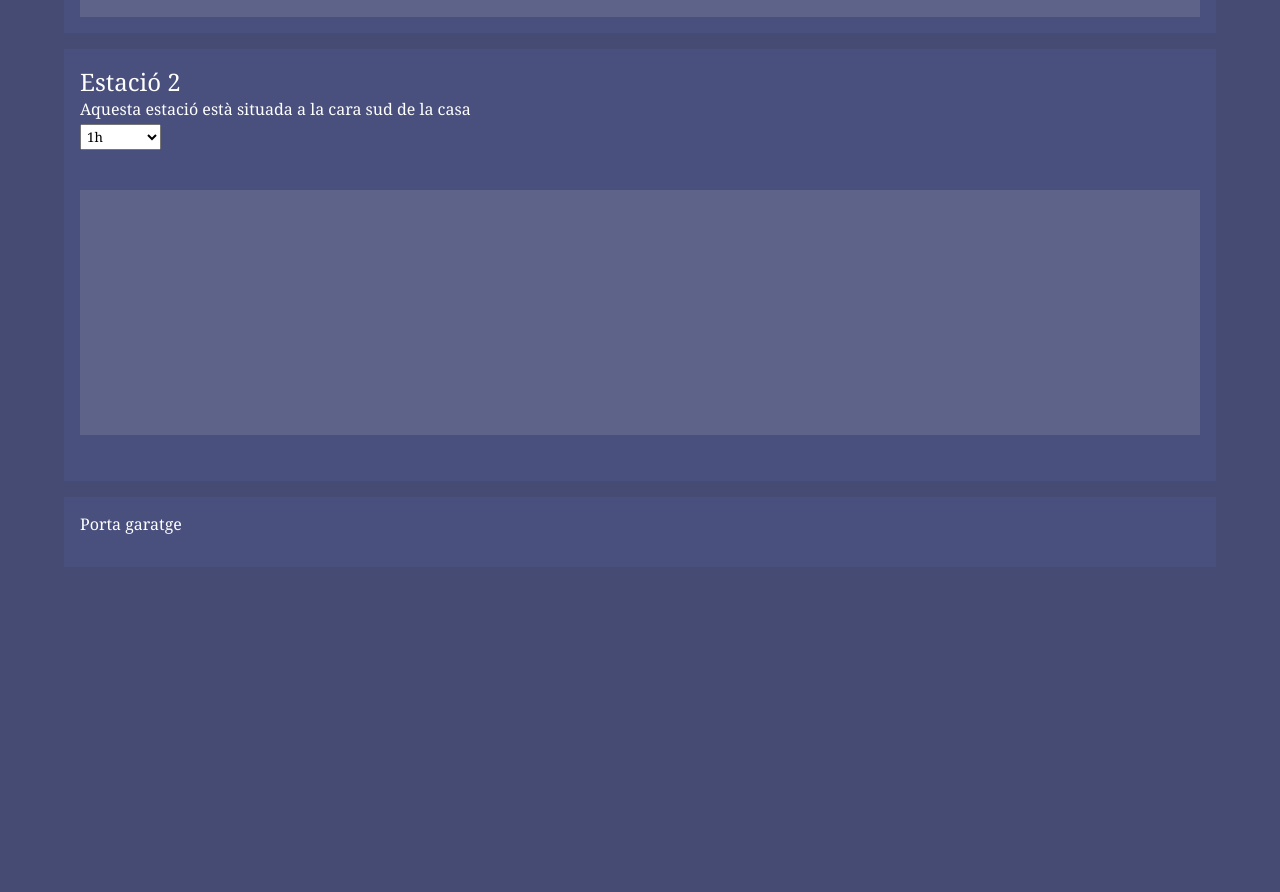
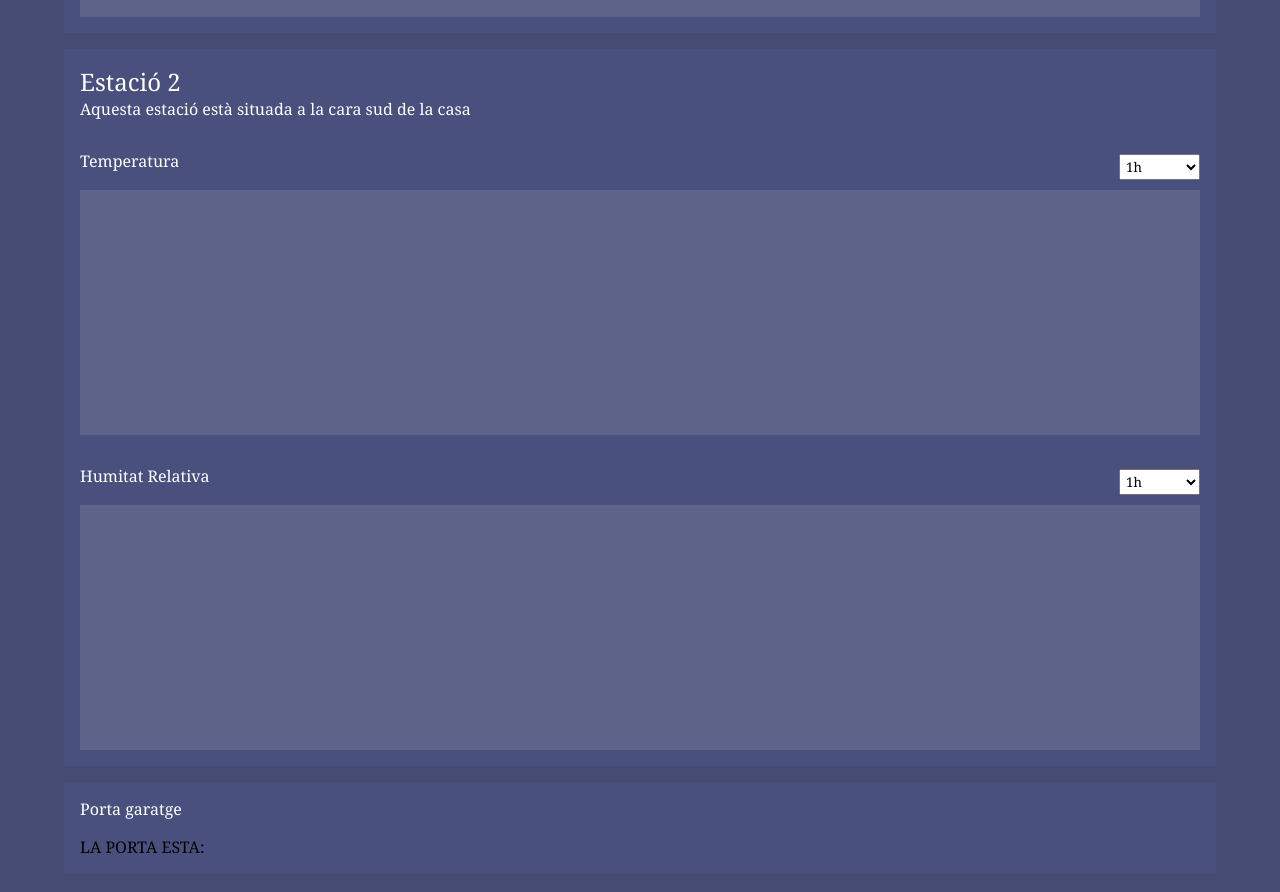
Before and after one commit to gelaaat/Projecte_3, a website: page public/index.html in a window 1280 px wide. Shown: the part 840-1732 px from the top of the page. Before the commit the page ends 1471 px from the top, so only its background shows below. Drawn offline with nearby package versions, Linux system fonts and the light colour scheme; no server answers.

Commit message:
finishing the chart's behaivor

```diff
--- a/public/index.html
+++ b/public/index.html
@@ -19,10 +19,13 @@
                 <h2>Estació 1</h2>
                 <p>Aquesta estació està situada a la cara nord de la casa</p>
             </div>
+
             <article>
                 <div class="temperatura">
+                    <div class="title-chart">
+                        <h4>Temperatura</h4>
                         <label for="temperatura">
-                        <select name="Temperatura" id="temperaturaSelection1" class="temperaturaSelection1">
+                            <select name="temperaturaSelection1" id="temperaturaSelection1" class="temperaturaSelection1">
                                 <option value="5min">5 min</option>
                                 <option value="30min">30 min</option>
                                 <option value="1h" selected="selected">1h</option>
@@ -30,6 +33,7 @@
                                 <option value="mes">Mensual</option>
                             </select>
                         </label>
+                    </div>
 
                     <div class="graficTemepratura">
                         <canvas id="canvasTemp1" width="100%" height="100%"></canvas>
@@ -37,6 +41,8 @@
                 </div>
 
                 <div class="humitat"></div>
+                    <div class="title-chart">
+                        <h4>Humitat Relativa</h4>
                         <label for="humitat">
                             <select name="Humitat" id="humitatSelection1" class="humitatSelection1">
                                 <option value="5min">5 min</option>
@@ -46,6 +52,7 @@
                                 <option value="mes">Mensual</option>
                             </select>
                         </label>
+                    </div>
 
                     <div class="graficHumitat">
                         <canvas id="canvasHum1" width="100%" height="100%"></canvas>
@@ -58,8 +65,13 @@
             <div class="descripcio">
                 <h2>Estació 2</h2>
                 <p>Aquesta estació està situada a la cara sud de la casa</p>
-                <label for="temperatura2">
-                    <select name="Temperatura2" id="temperaturaSelection2" class="temperaturaSelection2">
+            </div>
+            <article>
+                <div class="temperatura">
+                    <div class="title-chart">
+                        <h4>Temperatura</h4>
+                        <label for="temperatura">
+                            <select name="temperaturaSelection2" id="temperaturaSelection2" class="temperaturaSelection2">
                                 <option value="5min">5 min</option>
                                 <option value="30min">30 min</option>
                                 <option value="1h" selected="selected">1h</option>
@@ -68,14 +80,29 @@
                             </select>
                         </label>
                     </div>
-            <article>
-                <div class="temperatura">
+
                     <div class="graficTemepratura">
                         <canvas id="canvasTemp2" width="100%" height="100%"></canvas>
                     </div>
                 </div>
-                <div class="humitat">
 
+                <div class="humitat"></div>
+                    <div class="title-chart">
+                        <h4>Humitat Relativa</h4>
+                        <label for="humitat">
+                            <select name="Humitat" id="humitatSelection2" class="humitatSelection2">
+                                <option value="5min">5 min</option>
+                                <option value="30min">30 min</option>
+                                <option value="1h" selected="selected">1h</option>
+                                <option value="dia">Diari</option>
+                                <option value="mes">Mensual</option>
+                            </select>
+                        </label>
+                    </div>
+
+                    <div class="graficHumitat">
+                        <canvas id="canvasHum2" width="100%" height="100%"></canvas>
+                    </div>
                 </div>
             </article>
         </section>
@@ -85,10 +112,11 @@
                 <p>Porta garatge</p>
             </div>
             <article>
-
+                <span>LA PORTA ESTA:</span>
+                <span id="estat-porta"></span>
+                <span class="loader loading"></span>
             </article>
         </section>
-
     <main>
 
 </body>
--- a/public/resources/javascript/grafic1.js
+++ b/public/resources/javascript/grafic1.js
@@ -1,9 +1,10 @@
 const ctx1 = document.getElementById('canvasTemp1').getContext('2d');
 const ctx2 = document.getElementById('canvasTemp2').getContext('2d');
 const ctx3 = document.getElementById('canvasHum1').getContext('2d');
+const ctx4 = document.getElementById('canvasHum2').getContext('2d');
 
 const mainTemperatura1 = () => {
-    let firstURL = 'http://localhost:8000/temperatura/1/1h'
+    let firstURL = `http://localhost:8000/temperatura/1/1h`;
     render(firstURL, ctx1);
 
     const select1 = document.querySelector('.temperaturaSelection1');
@@ -19,7 +20,7 @@ const mainTemperatura1 = () => {
 };
 
 const mainTemperatura2 = () => {
-    let firstURL = 'http://localhost:8000/temperatura/2/1h';
+    let firstURL = `http://localhost:8000/temperatura/2/1h`;
 
     render(firstURL, ctx2);
 
@@ -34,7 +35,7 @@ const mainTemperatura2 = () => {
 }
 
 const mainHumitat1 = () => {
-    let firstURL = 'http://localhost:8000/humitat/1/1h'
+    let firstURL = `http://localhost:8000/humitat/1/1h`;
     render(firstURL, ctx3);
     const select3 = document.querySelector('.humitatSelection1');
 
@@ -46,9 +47,42 @@ const mainHumitat1 = () => {
     };
 };
 
+const mainHumitat2 = () => {
+    let firstURL = `http://localhost:8000/humitat/2/1h`;
+    render(firstURL, ctx4);
+    const select4 = document.querySelector('.humitatSelection2');
+
+    select4.onchange = (event) => {
+        const interval = event.target.selectedOptions[0].value;
+        let URL = `http://localhost:8000/humitat/2/${interval || '1h'}`;
+        updateChart('canvasHum2');
+        render(URL, ctx4);
+    };
+};
+
+const mainGaratge = async () => {
+    let URL = `http://localhost:8000/portagaratge/3`;
+    console.log('hola');
+    let estatPortaWeb = document.getElementById('estat-porta').innerText;
+    let loader = document.getElementsByClassName('loader');
+    let estatActual = await comprovarPorta(URL);
+    console.log(estatActual[0]);
+
+
+};
+
+const comprovarPorta = async (URL) => {
+    let data;
+    await fetch(URL).then(success =>{
+        data = success.json();
+    }).catch(error => {
+        console.log(error);
+    });
+    return data;
+}
 
 const getData = async (URL) => {
-    let data = [];
+    let data;
     await fetch(URL).then(success => {
         data = success.json();
     }).catch(err => {
@@ -106,3 +140,5 @@ const updateChart = (chartId) => {
 mainTemperatura1();
 mainTemperatura2();
 mainHumitat1();
+mainHumitat2();
+mainGaratge();
```
Also changed, not shown: server/queries.js (+8 -1 lines), server/server.js (+9 -2 lines). Lines whose indentation alone changed are shown as unchanged.
